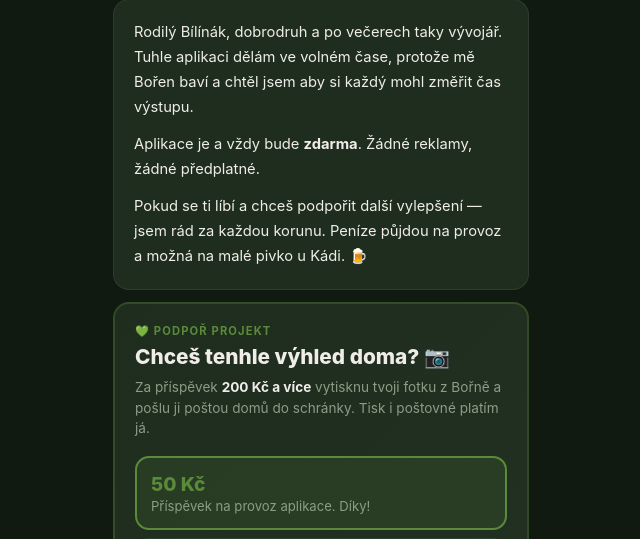
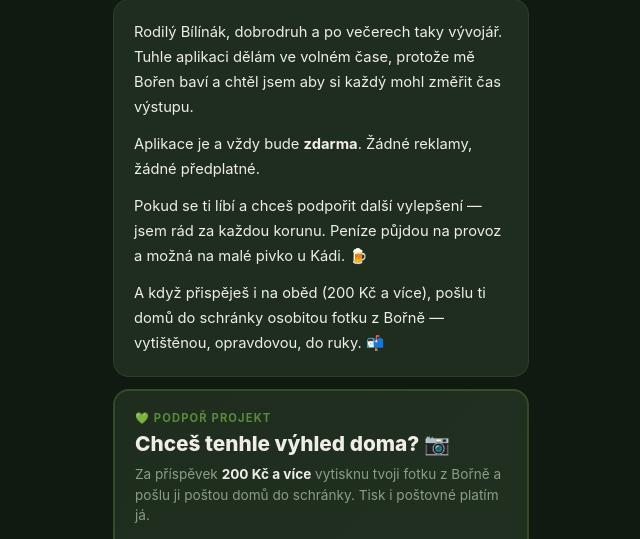
Before and after one commit to fatalnubstack/kopec, a FastAPI app: page /podpora in a window 1280 px wide. Shown: the part 77-616 px from the top of the page, without its empty margins (319-959 px from the left). Run offline with FastAPI, Linux system fonts and the light colour scheme.

Commit message:
Podpora: zmínka o fyzické fotce za 200 Kč
Co-Authored-By: Claude Sonnet 4.6 <noreply@anthropic.com>

```diff
--- a/app/templates/podpora.html
+++ b/app/templates/podpora.html
@@ -14,8 +14,11 @@
     <p style="font-size:0.92rem; color:var(--text); line-height:1.7; margin-bottom:12px;">
       Aplikace je a vždy bude <strong>zdarma</strong>. Žádné reklamy, žádné předplatné.
     </p>
+    <p style="font-size:0.92rem; color:var(--text); line-height:1.7; margin-bottom:12px;">
+      Pokud se ti líbí a chceš podpořit další vylepšení — jsem rád za každou korunu. Peníze půjdou na provoz a možná na malé pivko u Kádi. 🍺
+    </p>
     <p style="font-size:0.92rem; color:var(--text); line-height:1.7;">
-      Pokud se ti líbí a chceš podpořit další vylepšení — jsem rád za každou korunu. Peníze půjdou na provoz a možná na malé pivko u Kádi. 🍺
+      A když přispěješ i na oběd (200 Kč a více), pošlu ti domů do schránky osobitou fotku z Bořně — vytištěnou, opravdovou, do ruky. 📬
     </p>
   </div>
 </div>
```
